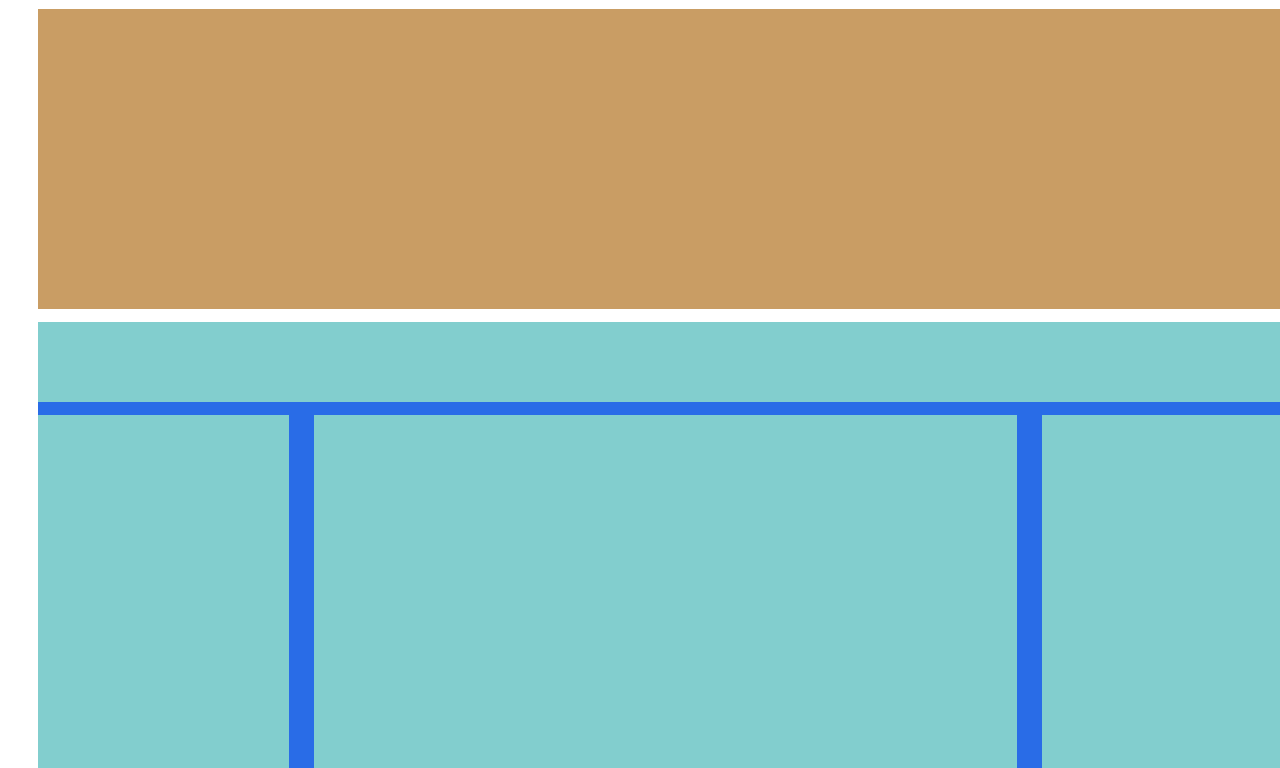
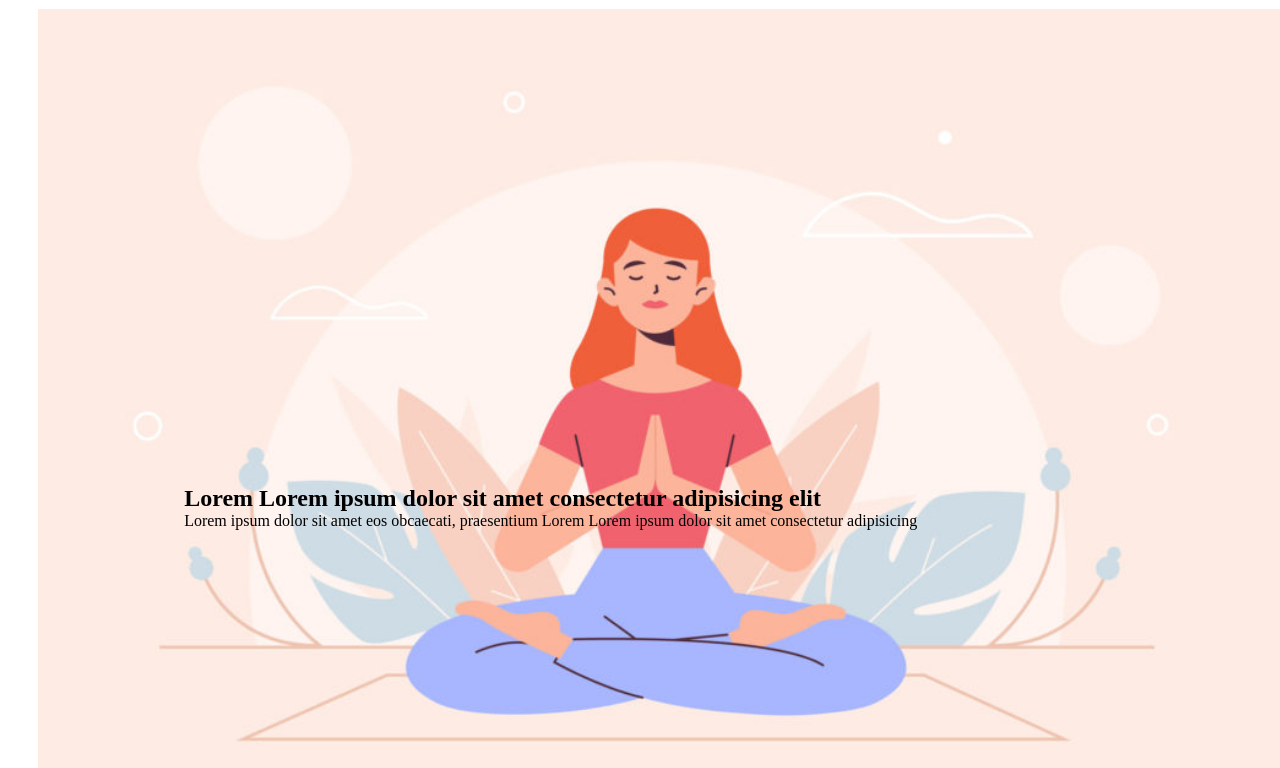
Before and after one commit to Gabriele-Scaloni/htmlcss-wp, a plain HTML site: page index.html in a window 1280 px wide. Shown: the part 131-899 px from the top of the page. Drawn offline with Linux system fonts and the light colour scheme.

Commit message:
fatto header, menù e blocco con prima foto

```diff
--- a/index.html
+++ b/index.html
@@ -15,7 +15,7 @@
 
 <body>
     <div class="main-conteiner">
-                <div>
+                <nav>
                     <ul>
                         <li class="menu"><a href="FEATURES">FEATURES</a></li>
                         <li class="menu"><a href="EDITORIALS">EDITORIALS</a></li>
@@ -24,19 +24,21 @@
                         <li class="menu"><a href="SHOP">SHOP</a></li>
                         <li class="menu"><a href="CONTACT">CONTACT</a></li>
                     </ul>
-                </div>
+                </nav>
 
         <section>
             <div class="secondoblocco">
+               <img class="banner" src="img/banner.jpg" alt="banner">
+                <span class="descrizione-prima-foto"><h2> Lorem Lorem ipsum dolor sit amet consectetur adipisicing elit</h2>
+                    <span >Lorem ipsum dolor sit amet  eos obcaecati, praesentium Lorem Lorem ipsum dolor sit amet consectetur adipisicing</span>
+                </span>
             </div>
         </section>
 
-        <section>
-            <div class=""></div>
         </section>
 
 
-            <section class="conteiner clearfix ">
+            <section class="conteiner clearfix">
             <!-- inizio box sopra le "celle" -->
             <div class="box-top"></div>
             <!-- fine box sopra le "celle" -->
--- a/style.css
+++ b/style.css
@@ -14,8 +14,7 @@ header{
 .logo{
     width: 160px;
     height: 80px;
-    margin-left: 1%;
-
+    margin-left: 2%;
 }
 
 .divisore-verticale-logo{
@@ -25,21 +24,32 @@ header{
     display: inline-block;
 }
 
-.secondoblocco{
-    height: 300px;
-    background-color: rgb(201, 157, 100);
-    margin: 1%;
-}
-
 ul {
     list-style-type: none;
     margin: 1%;
     }
 
-    .menu{
-        display: inline-block;
+.menu{
+    display: inline-block;
+ }
 
-    }
+.secondoblocco{
+    position: relative;
+    margin: 1%;
+
+}
+
+.banner{
+    height: 100%;
+    width: 100%;
+}
+
+.descrizione-prima-foto{
+    position: absolute;
+    top: 60%;
+    left: 35%;
+    transform: translate(-40%, -65%);
+}
 
 
 .conteiner{
```
